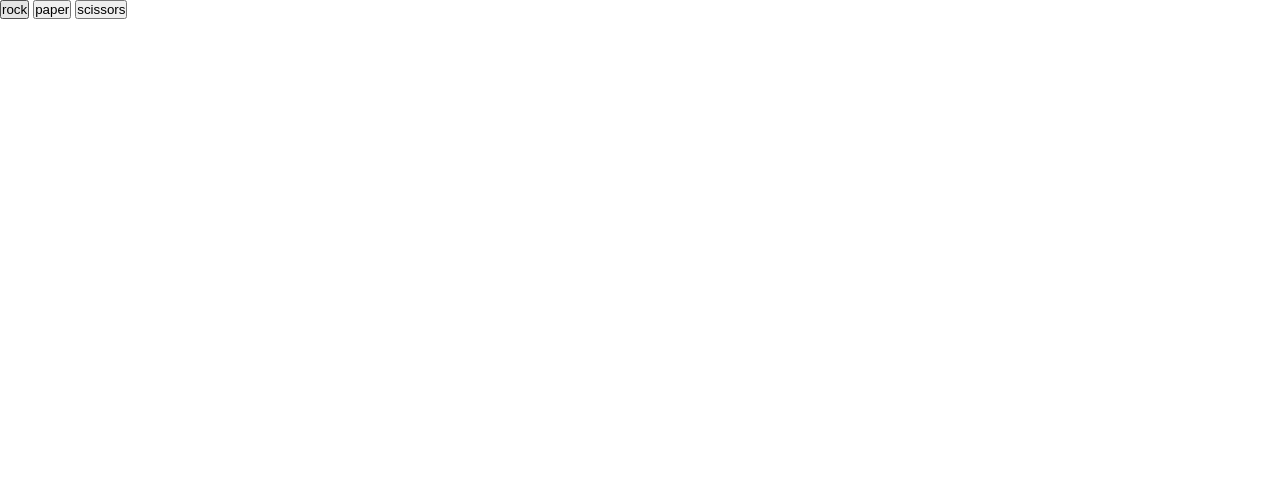
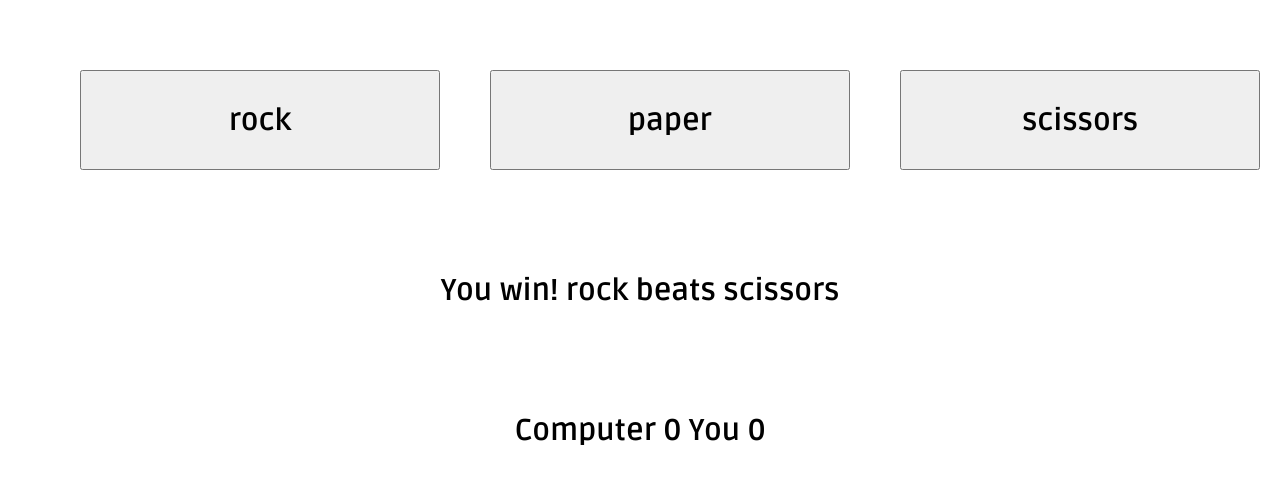
Before and after one commit to africanmoose/rockpaperscissors, a plain HTML site: page index.html in a window 1280 px wide. Both pictures are taken after a click on the button "rock". Drawn offline with Linux system fonts and the light colour scheme.

Commit message:
Add css to prettify buttons, display result

```diff
--- a/index.html
+++ b/index.html
@@ -6,14 +6,19 @@
     <title>Document</title>
     <script src="/scripts/script.js" defer></script>
     <!-- style css -->
-    <link rel="stylesheet" href="styles.css">
+    <link rel="stylesheet" href="./styles.css">
 
 </head>
 <body>
-    <div class="buttons">
-        <button id="btnRock">rock</button>
-        <button id="btnPaper">paper</button>
-        <button id="btnScissors">scissors</button>
+    <div class="pageHolder">
+        <div class="buttons">
+            <button id="btnRock" class="btnClass">rock</button>
+            <button id="btnPaper" class="btnClass">paper</button>
+            <button id="btnScissors" class="btnClass">scissors</button>
+        </div>
+        <div class="results" id="resultDisplayPanel">        </div>
+        <div class="score" id="scoreDisplayPanel">Computer 0 You 0</div>
+
     </div>
-</body>
+    </body>
 </html>
--- a/scripts/script.js
+++ b/scripts/script.js
@@ -3,8 +3,11 @@ const btnRock = document.querySelector('button#btnRock');
 const btnPaper = document.querySelector('button#btnPaper');
 const btnScissors = document.querySelector('button#btnScissors');
 
+
 btnRock.addEventListener("click",() => {
-    playRound('Rock');
+
+    playRound('Rock')
+
     });
 
 btnPaper.addEventListener("click",() => {
@@ -15,6 +18,10 @@ btnScissors.addEventListener("click",() => {
     playRound('Scissors');
     });
 
+function updateResultsPanel(strText) {
+    const displayResultsPanel = document.getElementById("resultDisplayPanel");
+    displayResultsPanel.textContent=strText
+}
 function getComputerChoice(){
     // return string with one of the three options
     let intRandom = getRandomInt(3)
@@ -73,7 +80,7 @@ function playRound(getUserChoice){
         }
 
     //output to console
-    getPrettyMessage(intComputerWin, strComputerChoice, strUserChoice);
+    updateResultsPanel(getPrettyMessage(intComputerWin, strComputerChoice, strUserChoice));
     return intComputerWin;
 
 }
@@ -82,11 +89,14 @@ function getPrettyMessage(intMessageNumber, strComputerChoice, strUserChoice){
     switch (intMessageNumber) {
         case 0: //user wins
             console.log("you win! " + strUserChoice + " beats " + strComputerChoice);
+            return ("You win! " + strUserChoice + " beats " + strComputerChoice);
             break;
         case 1: //user loses
             console.log("you lose! " + strComputerChoice + " beats " + strUserChoice);
+            return ("You lose! " + strComputerChoice + " beats " + strUserChoice);
             break;
         case 2: //draw
             console.log("you draw, try again. You both chose " + strComputerChoice);
+            return ("You draw, try again. You both chose " + strComputerChoice);
         }
 }
--- a/styles.css
+++ b/styles.css
@@ -21,21 +21,65 @@ font-family: 'Ruda', sans-serif;
 ---------------------------------------------------------------------*/
 
 * {
-    margin: 0px;
+    margin: 10px;
     padding: 0px
 }
 
-.buttonsß {
+.pageHolder {
     display: flex;
     flex-wrap: wrap;
-    justify-content:space-between;
+    flex: 1 0 auto;
+    justify-content:space-evenly ;
     align-items: center;
-    background-color: rgb(0, 0, 0);
-    color: white;
-    height: 70px;
+   }
+.buttons {
+    display: flex;
+    flex-wrap: wrap;
+    flex: 1 0 auto;
+    justify-content:space-evenly ;
+    align-items: center;
     width: 100%;
     gap: 10px;
     padding: 10px;
+    margin: 20px;
+}
+
+.btnClass {
+    display: flex;
+    flex-wrap: wrap;
+    flex: 1 1 auto;
+    height: 100px;
+    width: 100px;
+    margin: 20px;
+    justify-content: center;
+    align-items: center;
     font-family: 'Ruda', sans-serif;
+    font-size: 30px;
     font-weight: 700;
 }
+
+.results {
+    display: flex;
+    flex: 1 1 auto;
+    height: 100px;
+    width: 100%;
+    margin: 20px;
+    justify-content: center;
+    align-items: center;
+    font-family: 'Ruda', sans-serif;
+    font-size: 30px;
+    font-weight: 700;
+}
+
+.score {
+    display: flex;
+    flex: 1 1 auto;
+    height: 100px;
+    width: 100%;
+    margin: 20px;
+    justify-content: center;
+    align-items: center;
+    font-family: 'Ruda', sans-serif;
+    font-size: 30px;
+    font-weight: 700;
+}
```
